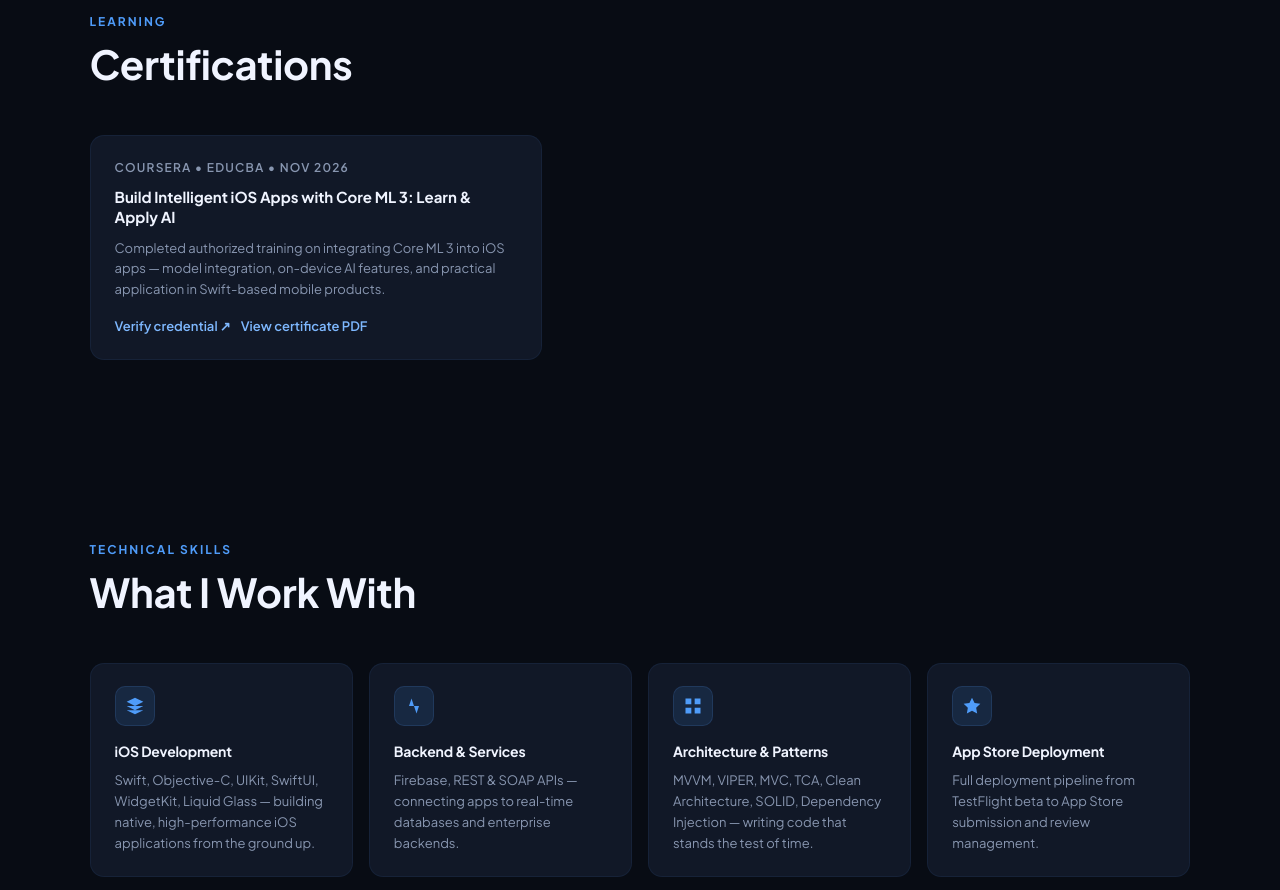
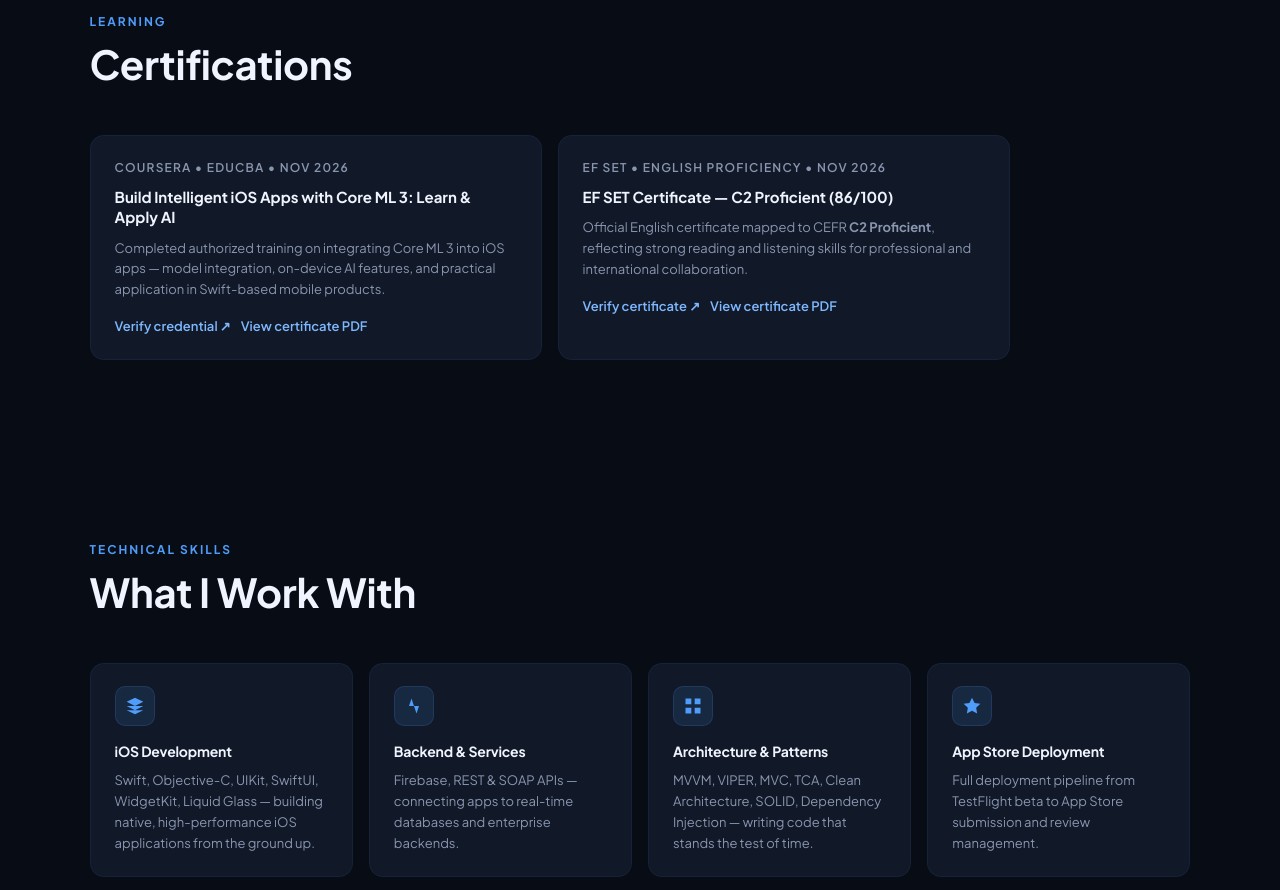
Before and after one commit to Zaheer2/portfolio, a plain HTML site: page index.html in a window 1280 px wide. Shown: the part 2320-3210 px from the top of the page. Drawn offline with Linux system fonts and the light colour scheme.

Commit message:
Add EF SET C2 English proficiency certification.
Co-authored-by: Cursor <cursoragent@cursor.com>

```diff
--- a/index.html
+++ b/index.html
@@ -582,6 +582,15 @@
         <a href="certificates/core-ml-coursera.pdf" target="_blank" rel="noopener">View certificate PDF</a>
       </div>
     </div>
+    <div class="cert-card reveal reveal-delay-2">
+      <span class="cert-meta">EF SET &bull; English proficiency &bull; Nov 2026</span>
+      <h4>EF SET Certificate — C2 Proficient (86/100)</h4>
+      <p>Official English certificate mapped to CEFR <strong>C2 Proficient</strong>, reflecting strong reading and listening skills for professional and international collaboration.</p>
+      <div class="cert-links">
+        <a href="https://cert.efset.org/PtzXx1" target="_blank" rel="noopener">Verify certificate ↗</a>
+        <a href="certificates/efset-english-c2.pdf" target="_blank" rel="noopener">View certificate PDF</a>
+      </div>
+    </div>
   </div>
 </section>
 
```
Also changed, not shown: 1 other file.
